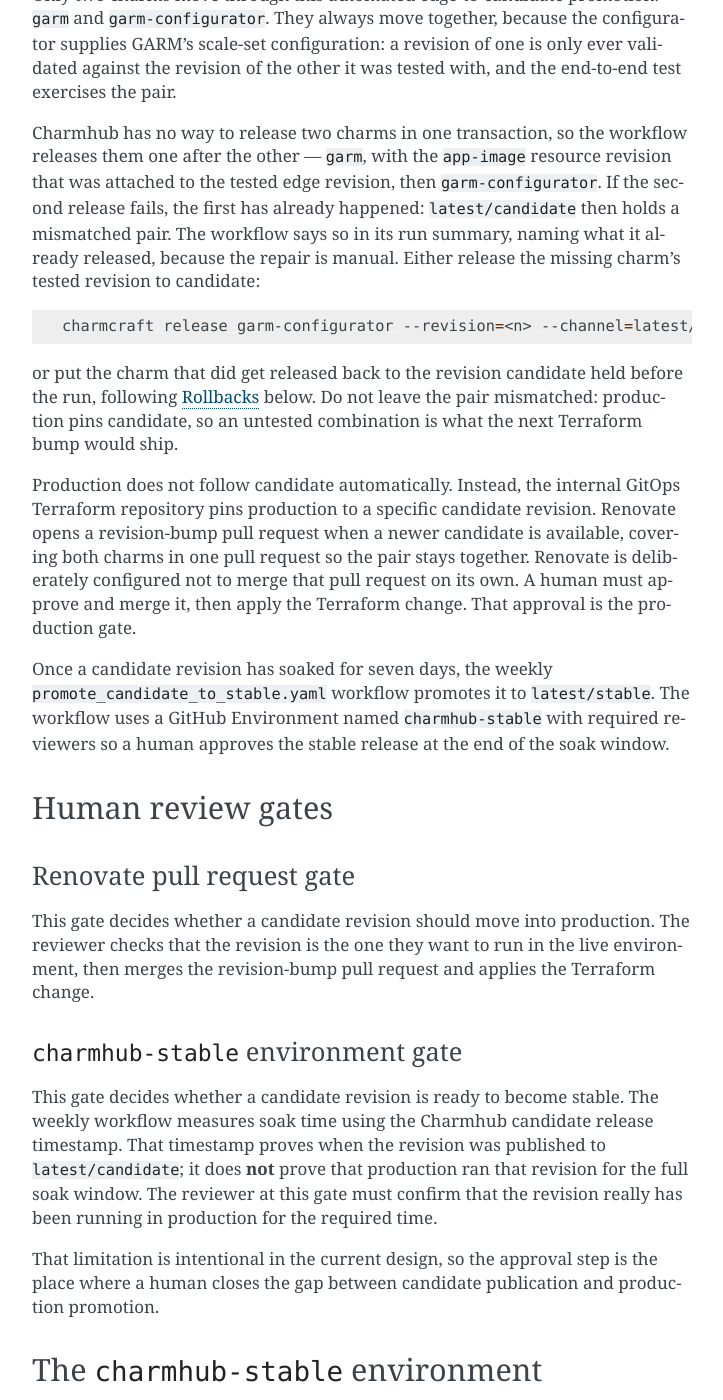
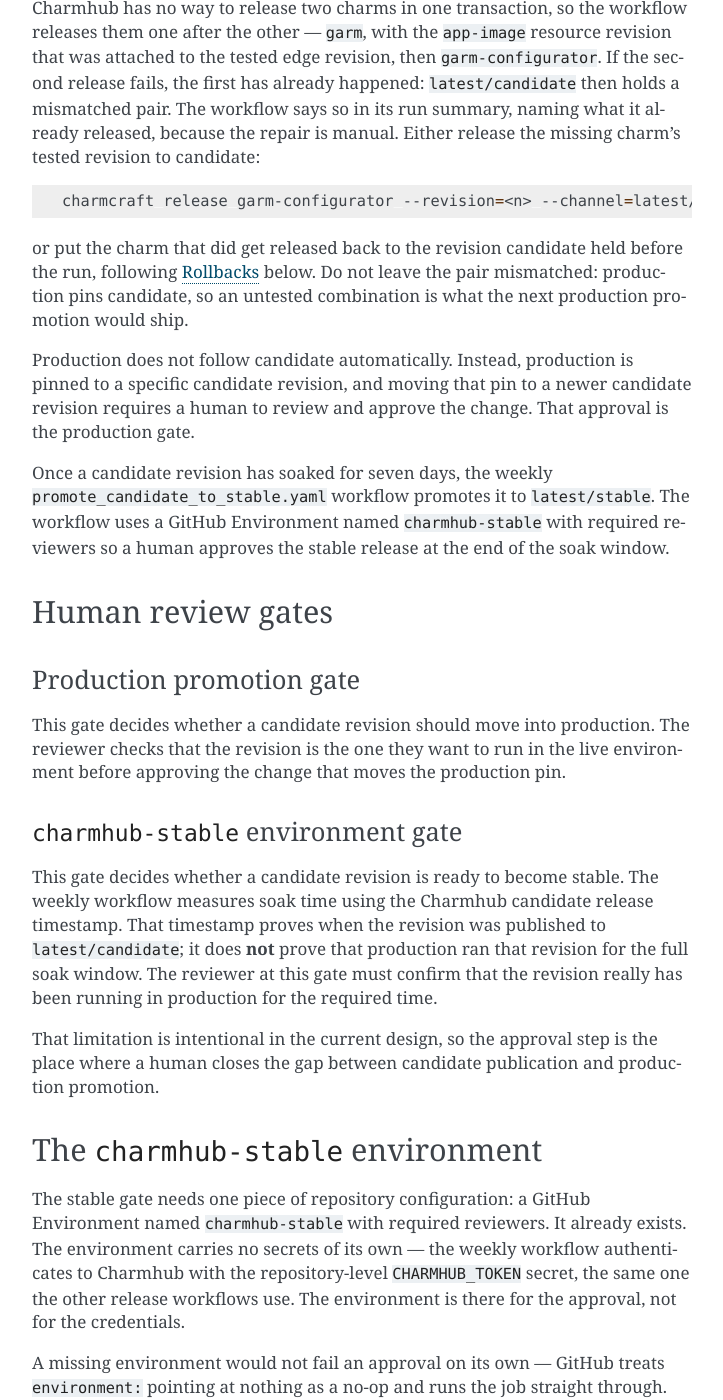
Before and after one commit to canonical/github-runner-operators, a Sphinx documentation site: the page built from docs/explanation/charm-release-and-promotion.md, in a window 1280 px wide and 1400 px high, scrolled down 1849 px. Shown: the whole window, without its empty margins (388-1111 px from the left). Built offline with Sphinx 7.4.7, drawn with Linux system fonts in a browser that asks for light colours; comment, search, counter and statistics services are not loaded; some of the changed text lies outside the part shown.

Commit message:
docs: remove internal deployment tooling details from release process page
Drop references to the internal GitOps Terraform repository and Renovate,
describing the production gate in terms of the pin and human approval
without naming the specific internal tooling behind it.

Co-authored-by: Copilot <223556219+Copilot@users.noreply.github.com>

````diff
--- a/docs/explanation/charm-release-and-promotion.md
+++ b/docs/explanation/charm-release-and-promotion.md
@@ -24,8 +24,7 @@ flowchart TD
   EDGE --> DAILY[Daily edge-to-candidate workflow]
   DAILY -->|edge ahead of candidate| E2E[GARM end-to-end test]
   E2E -->|pass| CAND[Release garm and garm-configurator to latest/candidate]
-  CAND --> RENOVATE[Renovate updates the production Terraform pin]
-  RENOVATE --> PROD[Human approves and applies the production pin]
+  CAND --> PROD[Human approves the production promotion]
   PROD --> WEEKLY[Weekly candidate-to-stable workflow]
   WEEKLY -->|7-day soak, approved| STABLE[Release latest/candidate to latest/stable]
 ```
@@ -63,15 +62,12 @@ charmcraft release garm-configurator --revision=<n> --channel=latest/candidate
 or put the charm that did get released back to the revision candidate held
 before the run, following {ref}`rollbacks` below. Do not leave the pair
 mismatched: production pins candidate, so an untested combination is what the
-next Terraform bump would ship.
+next production promotion would ship.
 
-Production does not follow candidate automatically. Instead, the internal
-GitOps Terraform repository pins production to a specific candidate revision.
-Renovate opens a revision-bump pull request when a newer candidate is available,
-covering both charms in one pull request so the pair stays together. Renovate is
-deliberately configured not to merge that pull request on its own. A human must
-approve and merge it, then apply the Terraform change. That approval is the
-production gate.
+Production does not follow candidate automatically. Instead, production is
+pinned to a specific candidate revision, and moving that pin to a newer
+candidate revision requires a human to review and approve the change. That
+approval is the production gate.
 
 Once a candidate revision has soaked for seven days, the weekly
 `promote_candidate_to_stable.yaml` workflow promotes it to `latest/stable`.
@@ -80,12 +76,11 @@ reviewers so a human approves the stable release at the end of the soak window.
 
 ## Human review gates
 
-### Renovate pull request gate
+### Production promotion gate
 
 This gate decides whether a candidate revision should move into production.
 The reviewer checks that the revision is the one they want to run in the live
-environment, then merges the revision-bump pull request and applies the
-Terraform change.
+environment before approving the change that moves the production pin.
 
 ### `charmhub-stable` environment gate
 
@@ -151,9 +146,9 @@ charmcraft release garm-configurator --revision=<n> --channel=latest/candidate
 Release both charms if the fix changes the pair, so candidate does not end up
 holding a combination that was never tested together.
 
-Then take the same revisions to production through the normal Terraform pin in
-the internal GitOps repository. The hotfix still follows the production gate;
-only the candidate release is done by hand.
+Then take the same revisions to production through the normal production
+promotion process. The hotfix still follows the production gate; only the
+candidate release is done by hand.
 
 For the full set of upload and release options, see the Charmcraft guides on
 [managing revisions](https://documentation.ubuntu.com/charmcraft/en/stable/howto/manage-revisions/)
@@ -171,8 +166,8 @@ First, clear any Juju units in error:
 juju resolved <application>/<unit>
 ```
 
-Then revert the production Terraform pin to the earlier revision and apply the
-change.
+Then revert the production pin to the earlier revision through the normal
+production promotion process.
 
 The candidate channel is not rolled back automatically. If you need candidate
 to point at an older revision, you must update it separately.
@@ -187,10 +182,9 @@ rollback.
 The rollback sequence therefore becomes:
 
 1. Disable the daily edge-to-candidate workflow.
-2. Roll back the production Terraform pin.
+2. Roll back the production pin.
 3. Run `juju resolved` on any units in error.
-4. Apply the Terraform change.
-5. Release the older revisions back to candidate, both charms together:
+4. Release the older revisions back to candidate, both charms together:
 
    ```bash
    charmcraft release garm --revision=<n> --channel=latest/candidate \
````
